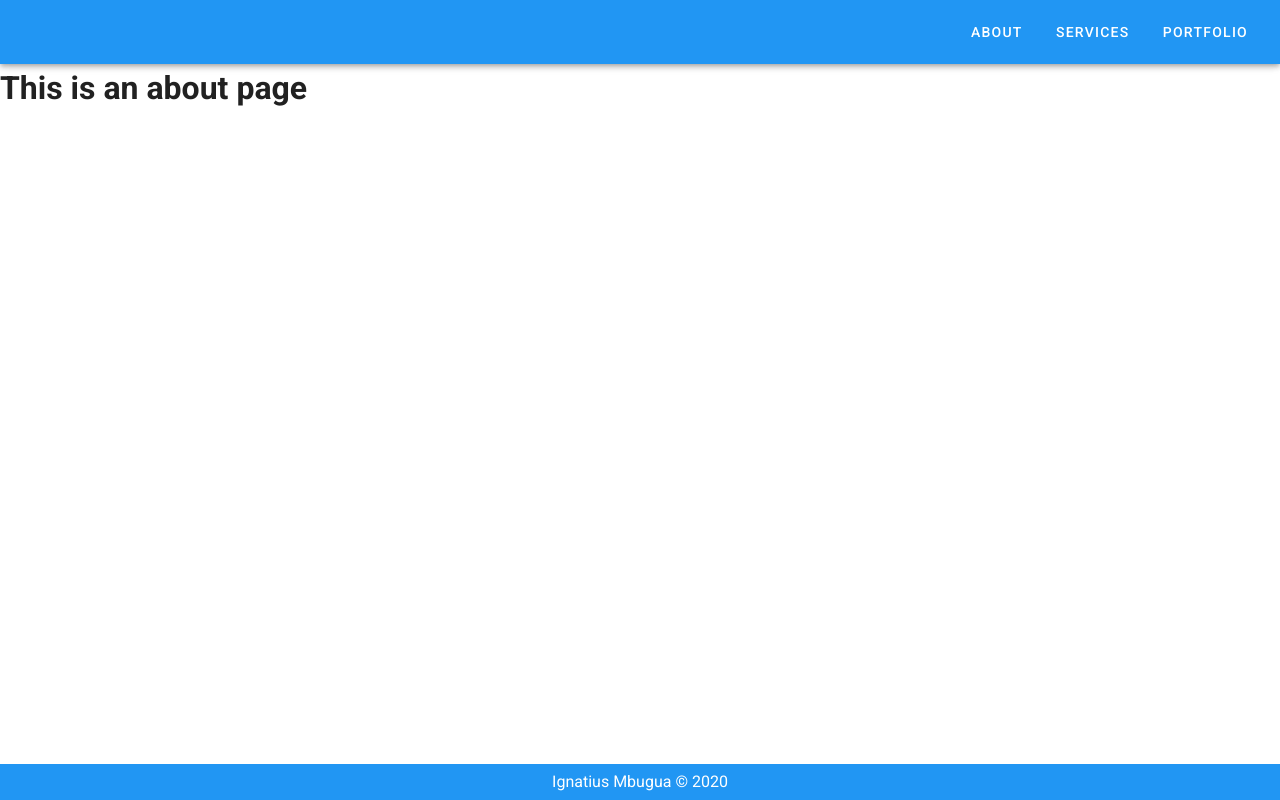
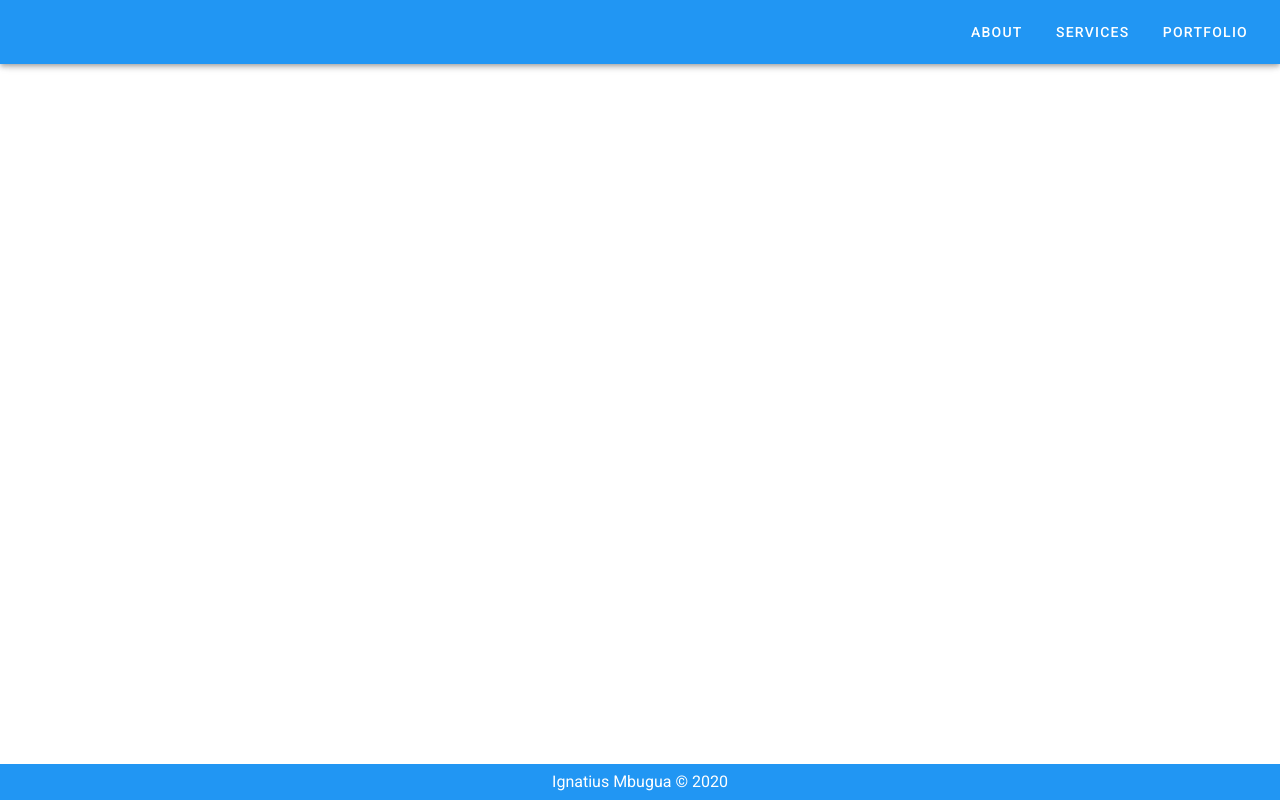
Before and after one commit to ignatius-mbugua/ignatius-mbugua.github.io, a Vue app: page /about in a window 1280 px wide. Built offline with nearby package versions, Linux system fonts and the light colour scheme.

Commit message:
remove about view page

```diff
--- a/src/router/index.js
+++ b/src/router/index.js
@@ -1,29 +1,21 @@
-import Vue from 'vue'
-import VueRouter from 'vue-router'
-import Home from '../views/Home.vue'
+import Vue from "vue";
+import VueRouter from "vue-router";
+import Home from "../views/Home.vue";
 
-Vue.use(VueRouter)
+Vue.use(VueRouter);
 
-  const routes = [
+const routes = [
   {
-    path: '/',
-    name: 'Home',
-    component: Home
+    path: "/",
+    name: "Home",
+    component: Home,
   },
-  {
-    path: '/about',
-    name: 'About',
-    // route level code-splitting
-    // this generates a separate chunk (about.[hash].js) for this route
-    // which is lazy-loaded when the route is visited.
-    component: () => import(/* webpackChunkName: "about" */ '../views/About.vue')
-  }
-]
+];
 
 const router = new VueRouter({
-  mode: 'history',
+  mode: "history",
   base: process.env.BASE_URL,
-  routes
-})
+  routes,
+});
 
-export default router
+export default router;
--- a/src/views/About.vue
+++ /dev/null
@@ -1,5 +0,0 @@
-<template>
-  <div class="about">
-    <h1>This is an about page</h1>
-  </div>
-</template>
```
